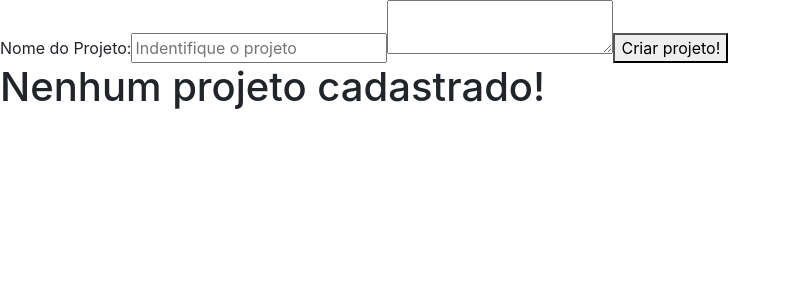
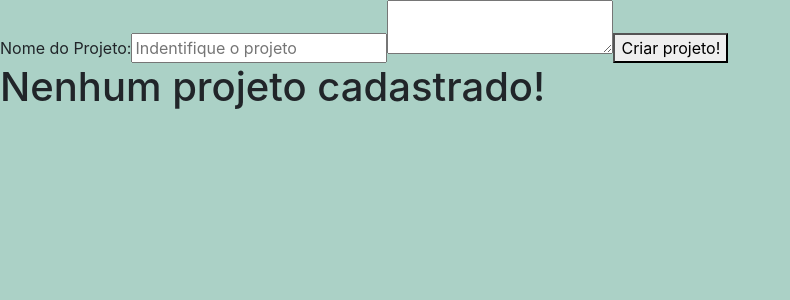
Before and after one commit to asafworld/gerenciador-de-tarefas, a React (Create React App) app: page / in a window 1280 px wide. Shown: the top 300 px of the page, without its empty margins (0-790 px from the left). Built offline with nearby package versions, Linux system fonts and the light colour scheme.

Commit message:
[CSS] Altera o tamanho e altura das telas em App.css e index.css

```diff
--- a/src/App.css
+++ b/src/App.css
@@ -1,5 +1,7 @@
 .App {
   text-align: center;
+  width: 100%;
+  height: 100%;
 }
 
 .App-logo {
--- a/src/index.css
+++ b/src/index.css
@@ -1,5 +1,13 @@
+html {
+  width: 100%;
+  height: 100%;
+}
+
 body {
   margin: 0;
+  width: 100%;
+  height: 100%;
+  background-color: #abd1c6;
   font-family: -apple-system, BlinkMacSystemFont, 'Segoe UI', 'Roboto', 'Oxygen',
     'Ubuntu', 'Cantarell', 'Fira Sans', 'Droid Sans', 'Helvetica Neue',
     sans-serif;
```
